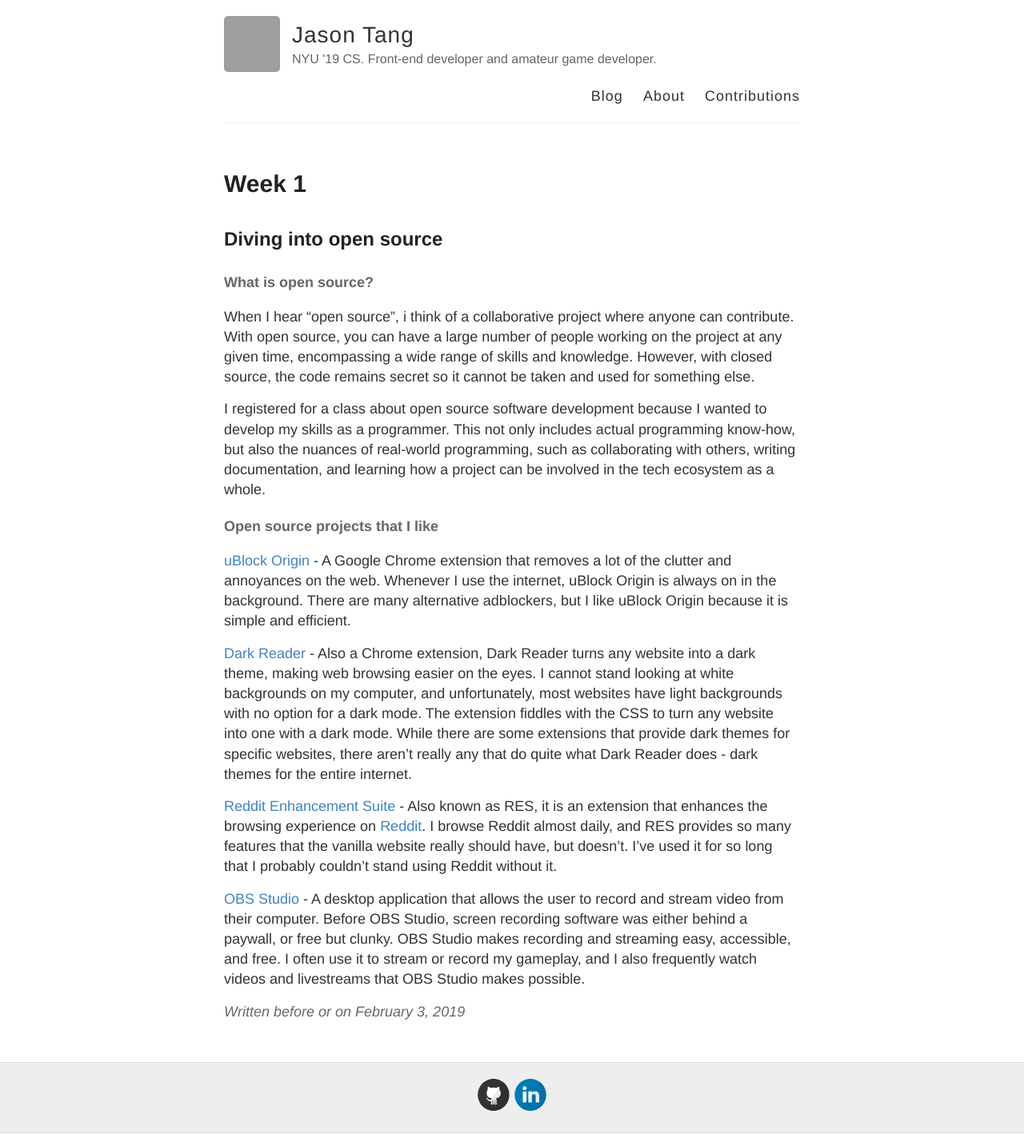
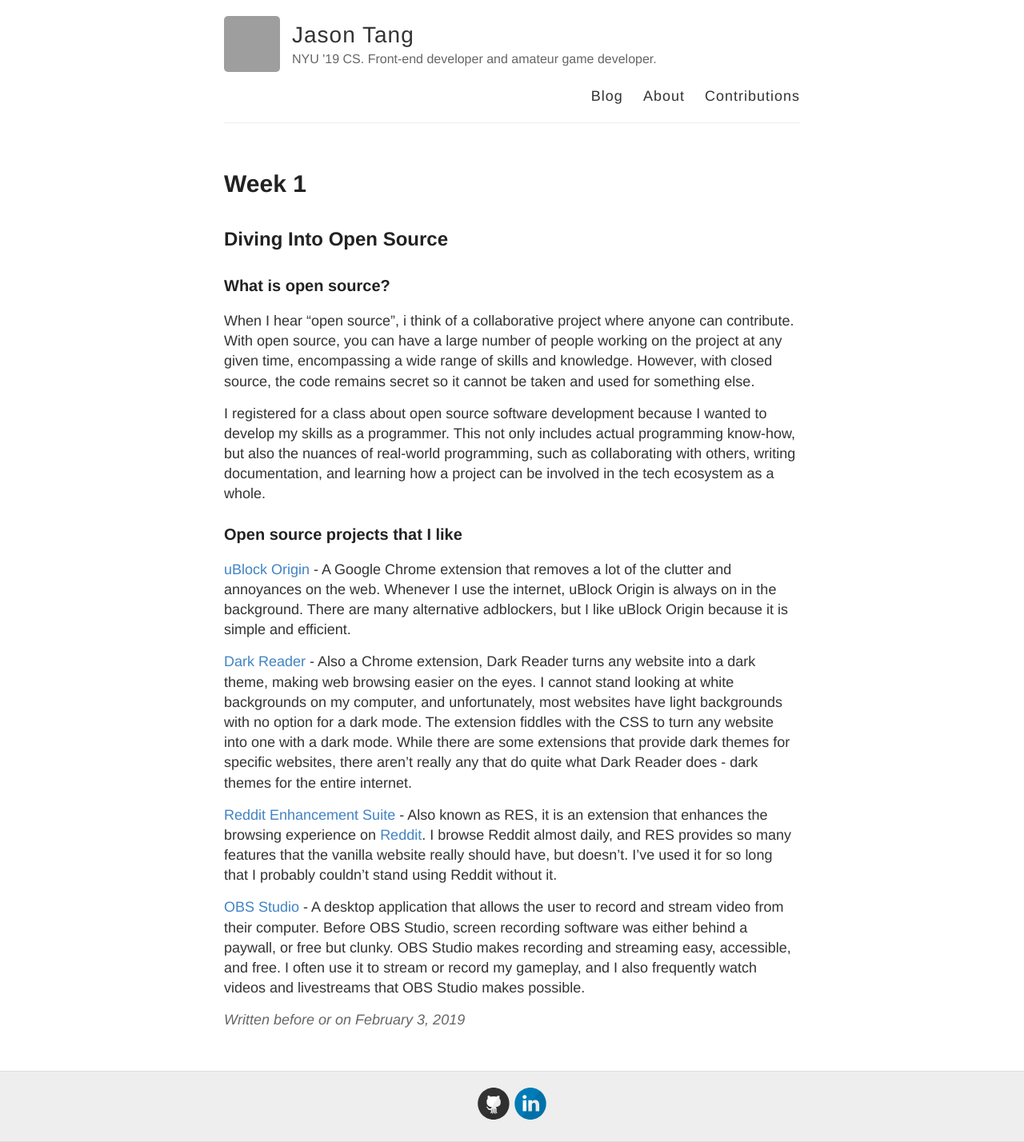
Before and after one commit to nyu-ossd-s19/jztang-weekly, a Jekyll site: the page built from _posts/2019-02-03-week01.md, in a window 1280 px wide. Shown: the whole page at 80% size. Built offline with Jekyll 4.4.1, drawn with Linux system fonts in a browser that asks for light colours; grey boxes are pictures that could not be loaded.

Commit message:
Change headings

```diff
--- a/_posts/2019-02-03-week01.md
+++ b/_posts/2019-02-03-week01.md
@@ -3,15 +3,15 @@ layout: post
 title: Week 1
 ---
 
-## Diving into open source
+## Diving Into Open Source
 
-#### What is open source?
+### What is open source?
 
 When I hear "open source", i think of a collaborative project where anyone can contribute. With open source, you can have a large number of people working on the project at any given time, encompassing a wide range of skills and knowledge. However, with closed source, the code remains secret so it cannot be taken and used for something else.
 
 I registered for a class about open source software development because I wanted to develop my skills as a programmer. This not only includes actual programming know-how, but also the nuances of real-world programming, such as collaborating with others, writing documentation, and learning how a project can be involved in the tech ecosystem as a whole.
 
-#### Open source projects that I like
+### Open source projects that I like
 
 [uBlock Origin](https://github.com/gorhill/uBlock) - A Google Chrome extension that removes a lot of the clutter and annoyances on the web. Whenever I use the internet, uBlock Origin is always on in the background. There are many alternative adblockers, but I like uBlock Origin because it is simple and efficient.
 
```
